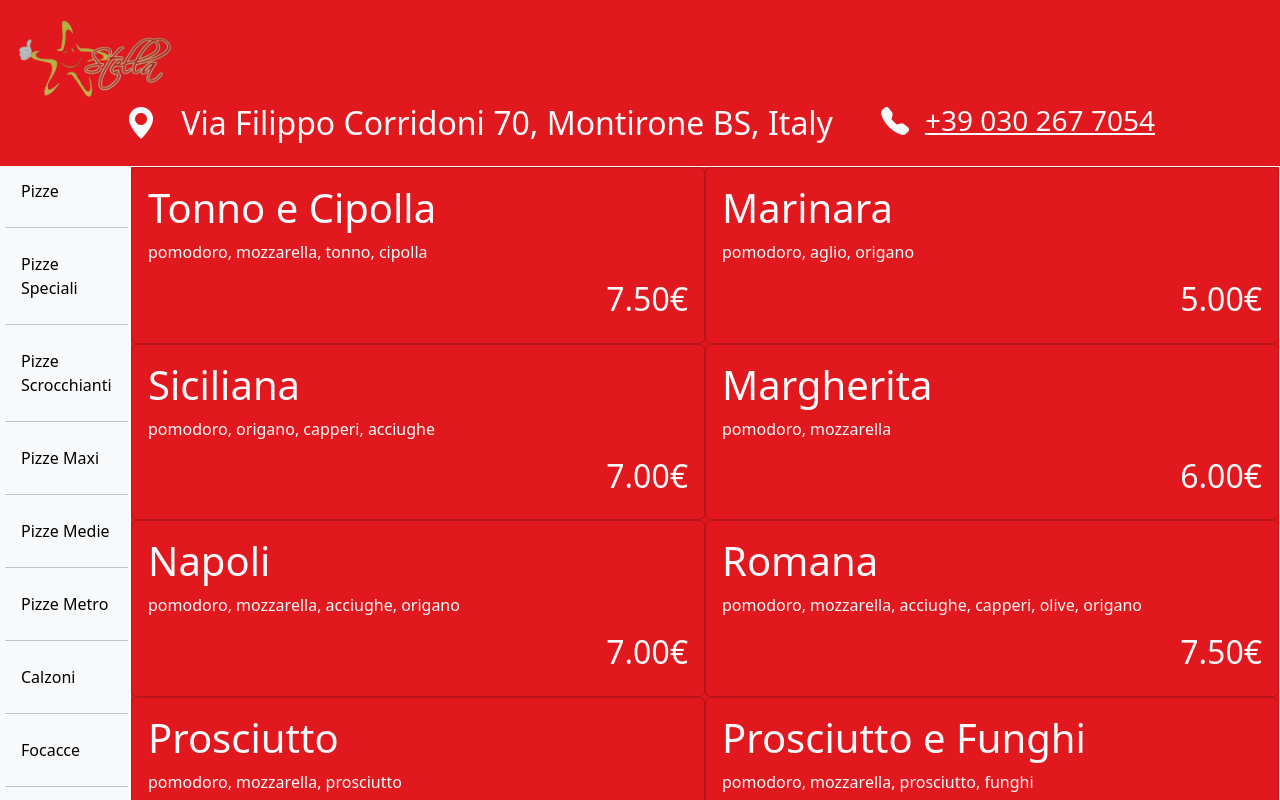
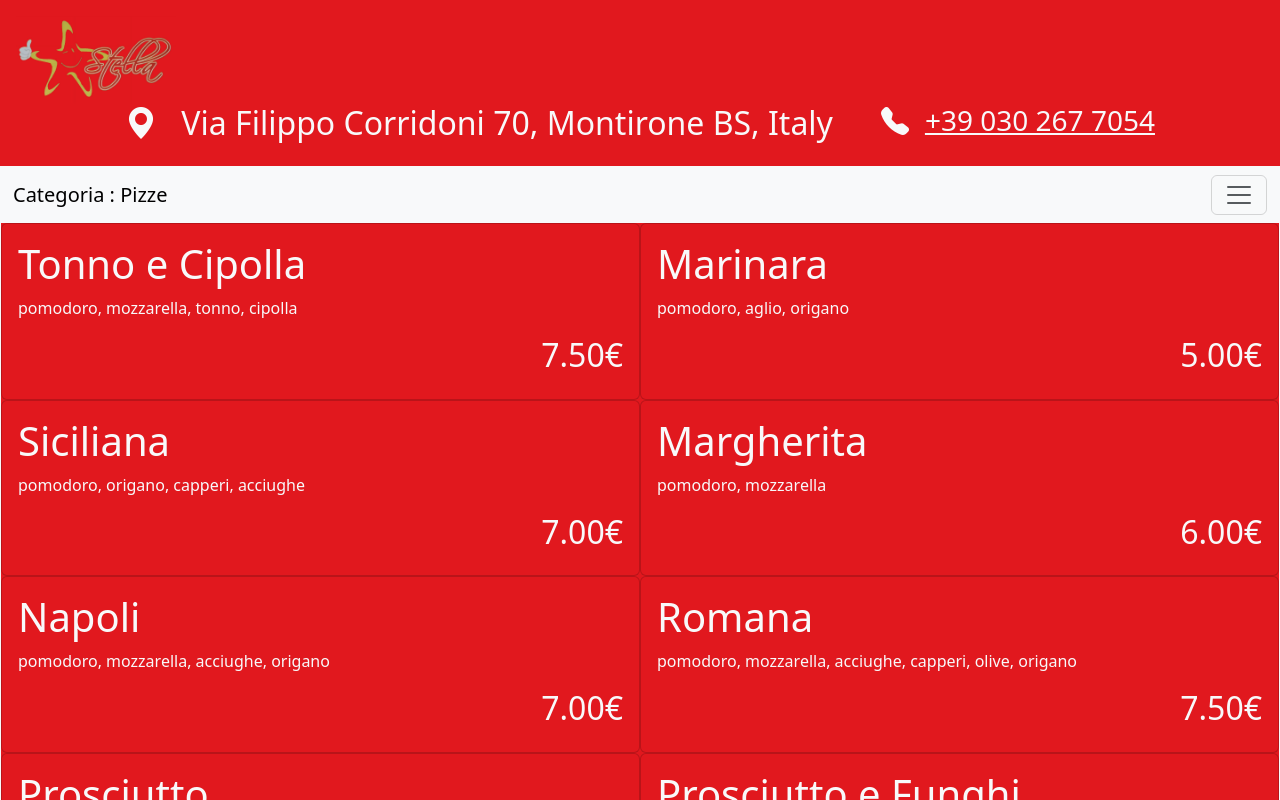
Before and after one commit to JustOmar21/PizzaMenu, an Angular app: page / in a window 1280 px wide. Shown: the top 800 px of the page. Built offline with nearby package versions, Linux system fonts and the light colour scheme.

Commit message:
added new navbar

```diff
--- a/src/app/app.component.css
+++ b/src/app/app.component.css
@@ -5,3 +5,6 @@
 .scrollable {
   overflow: auto;
 }
+* {
+  background-color: #e1181e;
+}
--- a/src/app/app.component.html
+++ b/src/app/app.component.html
@@ -1,7 +1,9 @@
-<div class="body">
-  <app-header></app-header>
+<div class="height:100%">
+  <div class="body">
+    <app-header></app-header>
+  </div>
+  <div class="body border border-light">
+    <app-navbar></app-navbar>
+    <app-main class="scrollable flex-grow-1"></app-main>
+  </div>
 </div>
-<div class="body d-flex border border-light">
-  <app-navbar></app-navbar>
-  <app-main class="scrollable flex-grow-1"></app-main>
-</div>
--- a/src/app/components/header/header.component.html
+++ b/src/app/components/header/header.component.html
@@ -1,6 +1,6 @@
 <div class="d-flex flex-wrap p-3">
   <div class="d-flex">
-    <img src="/assets/stella.jpg" class="logo" alt="Pizzeria Stella Logo">
+    <img src="assets/stella.jpg" class="logo" alt="Pizzeria Stella Logo">
   </div>
   <div class="d-flex justify-content-center flex-wrap container">
     <h2 class="text-light me-5"><i class="bi bi-geo-alt-fill me-3"></i> Via Filippo Corridoni 70, Montirone BS, Italy</h2>
--- a/src/app/components/main/main.component.html
+++ b/src/app/components/main/main.component.html
@@ -3,7 +3,7 @@
     <div class="card body text-light d-flex w-50">
       <div class="card-body">
         <h1 class="card-title">{{item.name}}</h1>
-        <p class="card-text">{{item.ingredients.join(", ")}}</p>
+        <p *ngIf="item.ingredients != undefined" class="card-text">{{item.ingredients.join(", ")}}</p>
         <h2 class="text-end">{{item.price}}</h2>
       </div>
     </div>
--- a/src/app/components/navbar/navbar.component.css
+++ b/src/app/components/navbar/navbar.component.css
@@ -3,7 +3,5 @@ li {
 }
 
 .navLength {
-  width: 130px;
-  height: 743px;
   overflow-x: hidden;
 }
--- a/src/app/components/navbar/navbar.component.html
+++ b/src/app/components/navbar/navbar.component.html
@@ -1,8 +1,18 @@
-<div class="d-flex flex-column sticky-top p-1 flex-shrink-0 bg-body-tertiary navLength" bis_skin_checked="1">
-  <ul class="nav nav-pills flex-column mb-auto">
-
+<nav class="navbar sticky-top bg-body-tertiary fixed-top">
+  <div class="container-fluid">
+    <a class="navbar-brand" href="#">Categoria : {{menuChange.currentMenu.split("_")[0].charAt(0).toUpperCase()+menuChange.currentMenu.split("_")[0].slice(1)}} {{menuChange.currentMenu.split("_").length == 2 ? menuChange.currentMenu.split("_")[1].charAt(0).toUpperCase()+menuChange.currentMenu.split("_")[1].slice(1) : ""}}</a>
+    <button class="navbar-toggler" type="button" data-bs-toggle="offcanvas" data-bs-target="#offcanvasNavbar" aria-controls="offcanvasNavbar" aria-label="Toggle navigation">
+      <span class="navbar-toggler-icon"></span>
+    </button>
+    <div class="offcanvas offcanvas-end" tabindex="-1" id="offcanvasNavbar" aria-labelledby="offcanvasNavbarLabel">
+      <div class="offcanvas-header">
+        <h5 class="offcanvas-title" id="offcanvasNavbarLabel">Categorie</h5>
+        <button type="button" class="btn-close" data-bs-dismiss="offcanvas" aria-label="Close"></button>
+      </div>
+      <div class="offcanvas-body">
+        <ul class="navbar-nav justify-content-end flex-grow-1 pe-3">
           <ng-container *ngFor="let key of keys; index as i;">
-      <li class="nav-item" (click)="setMenuItem(key)">
+            <li class="nav-item " (click)="setMenuItem(key)">
               <a  class="nav-link link-body-emphasis">
                 {{key.split("_")[0].charAt(0).toUpperCase()+key.split("_")[0].slice(1)}} {{key.split("_").length == 2 ? key.split("_")[1].charAt(0).toUpperCase()+key.split("_")[1].slice(1) : ""}}
               </a>
@@ -11,3 +21,6 @@
           </ng-container>
         </ul>
       </div>
+    </div>
+  </div>
+</nav>
--- a/src/app/components/navbar/navbar.component.ts
+++ b/src/app/components/navbar/navbar.component.ts
@@ -11,7 +11,7 @@ export class NavbarComponent {
 
   keys = Object.keys(menu);
 menu: any = menu;
-  constructor(private menuChange : MenuChangeService){
+  constructor(public menuChange : MenuChangeService){
 
   }
 
--- a/src/styles.css
+++ b/src/styles.css
@@ -1 +1,4 @@
 /* You can add global styles to this file, and also import other style files */
+html {
+  background-color: #e1181e;
+}
```
Also changed, not shown: 1 other file (tests, documents, lock files or other folders). Lines whose indentation alone changed are shown as unchanged.
